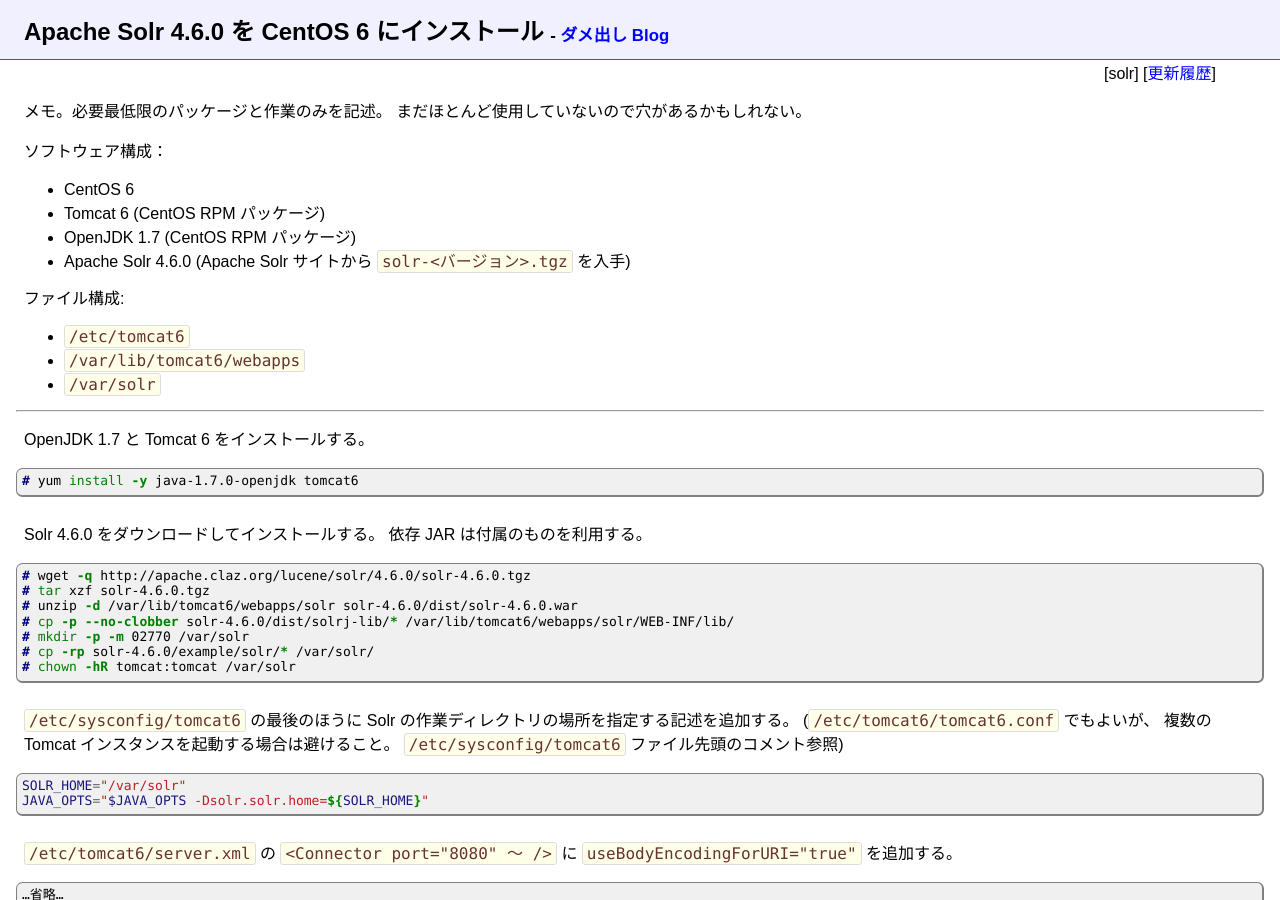
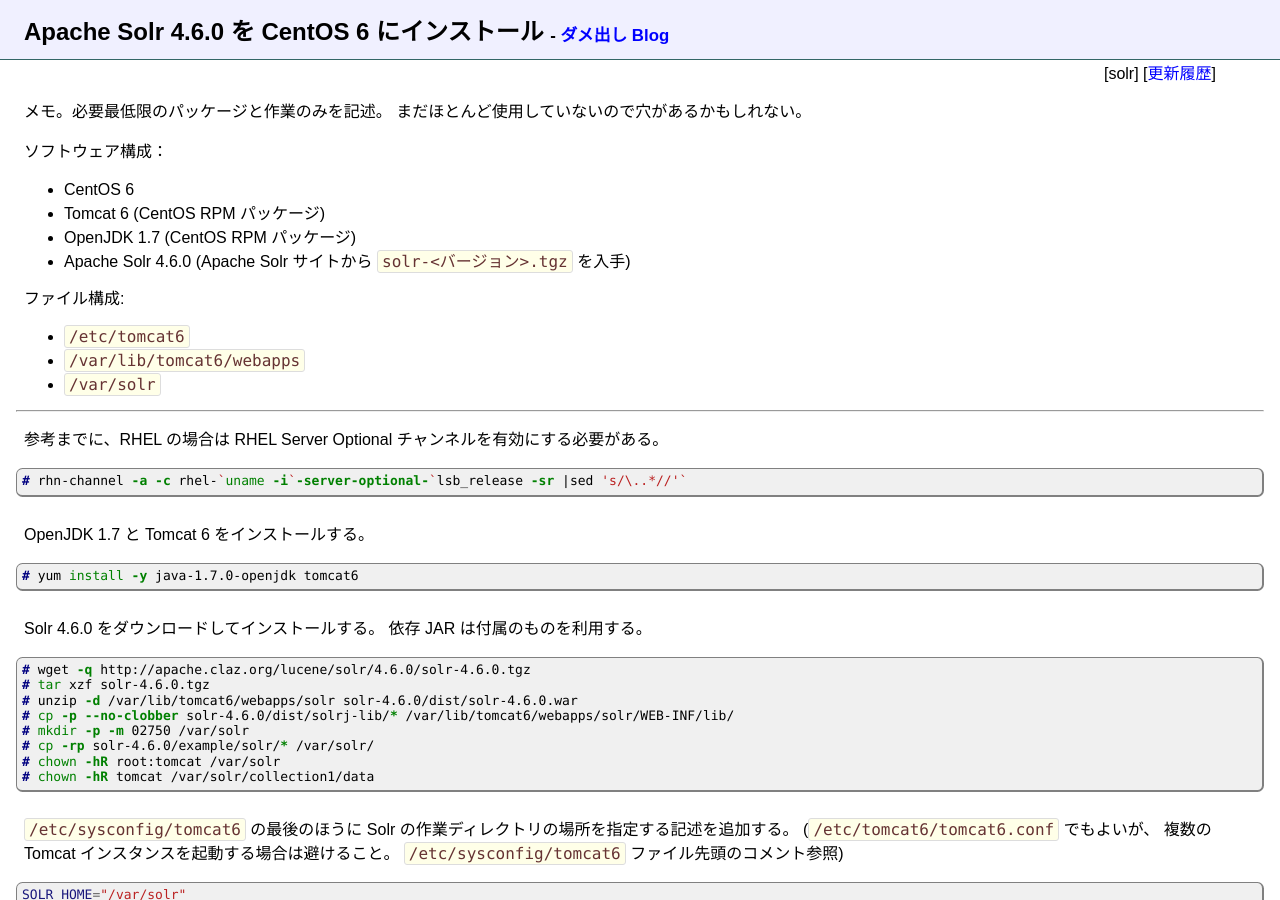
Before and after one commit to fumiyas/fumiyas.github.io, a Jekyll site: the page built from draft/solr-centos.md, in a window 1280 px wide and 900 px high. Built offline with Jekyll 4.4.1, drawn with Linux system fonts in a browser that asks for light colours; Markdown is read by kramdown in place of the engine named in the settings; comment, search, counter and statistics services are not loaded.

Commit message:
Add RHEL info, Fix owner of $SOLR_HOME

````diff
--- a/draft/solr-centos.md
+++ b/draft/solr-centos.md
@@ -22,6 +22,12 @@ layout: default
 
 * * *
 
+参考までに、RHEL の場合は RHEL Server Optional チャンネルを有効にする必要がある。
+
+``` console
+# rhn-channel -a -c rhel-`uname -i`-server-optional-`lsb_release -sr |sed 's/\..*//'`
+```
+
 OpenJDK 1.7 と Tomcat 6 をインストールする。
 
 ``` console
@@ -36,9 +42,10 @@ Solr 4.6.0 をダウンロードしてインストールする。
 # tar xzf solr-4.6.0.tgz
 # unzip -d /var/lib/tomcat6/webapps/solr solr-4.6.0/dist/solr-4.6.0.war
 # cp -p --no-clobber solr-4.6.0/dist/solrj-lib/* /var/lib/tomcat6/webapps/solr/WEB-INF/lib/
-# mkdir -p -m 02770 /var/solr
+# mkdir -p -m 02750 /var/solr
 # cp -rp solr-4.6.0/example/solr/* /var/solr/
-# chown -hR tomcat:tomcat /var/solr
+# chown -hR root:tomcat /var/solr
+# chown -hR tomcat /var/solr/collection1/data
 ```
 
 `/etc/sysconfig/tomcat6` の最後のほうに
````
